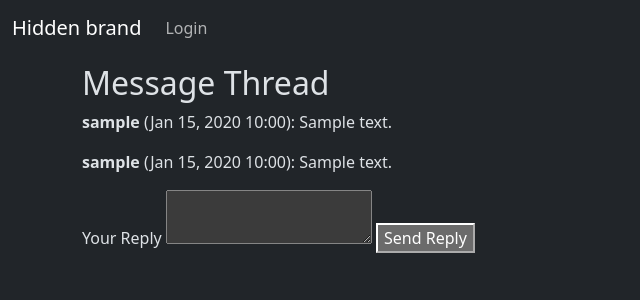
After one commit to ByteRaider/AutotraderSite, a Django app: template listings/templates/listings/message_thread.html in a window 1280 px wide. The commit adds this page. Shown: the top 300 px of the page, without its empty margins (0-640 px from the left). Run offline with Django 3.2, Linux system fonts and the light colour scheme; the template is opened without the code that fills it: most values are stand-ins (such as "Sample title", 1, 10 or a date in 2020); some libraries are stand-ins or nearby versions.

Commit message:
Add message thread

```diff
--- a/listings/forms.py
+++ b/listings/forms.py
@@ -7,12 +7,12 @@ class UserRegisterForm(UserCreationForm):
 
     class Meta:
         model = User
-        fields = ['username', 'email', 'password1', 'password2']
+        fields = ['username', 'email', 'password1', 'password2', 'first_name', 'last_name']
 
 class ListingForm(forms.ModelForm):
     class Meta:
         model = Listing
-        fields = ['seller','make', 'model', 'year', 'mileage', 'condition', 'description', 'price', 'VIN']
+        fields = ['make', 'model', 'year', 'mileage', 'condition', 'description', 'price', 'VIN']
         # Include other fields as necessary
 
 class SearchForm(forms.Form):
--- a/listings/models.py
+++ b/listings/models.py
@@ -53,6 +53,7 @@ class Message(models.Model):
     listing = models.ForeignKey('Listing', on_delete=models.CASCADE, null=True, blank=True)
     content = models.TextField()
     created_at = models.DateTimeField(auto_now_add=True)
+    parent = models.ForeignKey('self', null=True, blank=True, related_name='replies', on_delete=models.CASCADE)
     is_read = models.BooleanField(default=False)
 
     def __str__(self):
--- a/listings/templates/listings/components/navbar.html
+++ b/listings/templates/listings/components/navbar.html
@@ -7,7 +7,7 @@
         <span class="navbar-toggler-icon"></span>
       </button>
       <div class="collapse navbar-collapse" id="navbarTogglerDemo01">
-        <a class="navbar-brand" href="#">Hidden brand</a>
+        <a class="navbar-brand" href="/">Hidden brand</a>
         <ul class="navbar-nav me-auto mb-2 mb-lg-0">
           {% if user.is_authenticated %}
           <li class="nav-item">
--- a/listings/templates/listings/login.html
+++ b/listings/templates/listings/login.html
@@ -21,7 +21,7 @@
                     <form method="post">
                         {% csrf_token %}
                         <div class="mb-3">
-                            <label for="email" class="form-label">Email address</label>
+                            <label for="username class="form-label">Username</label>
                             {{ form.username}}
                         </div>
                         <div class="mb-3">
--- /dev/null
+++ b/listings/templates/listings/message_thread.html
@@ -0,0 +1,29 @@
+{% extends "listings/base.html" %}
+{% block content %}
+<h2>Message Thread</h2>
+
+<!-- Display the main message -->
+<div class="main-message">
+    <p><strong>{{ main_message.sender.username }}</strong> ({{ main_message.created_at|date:"M d, Y H:i" }}): {{ main_message.content }}</p>
+</div>
+
+<!-- Display replies -->
+<div class="replies">
+    {% for reply in replies %}
+        <div class="reply">
+            <p><strong>{{ reply.sender.username }}</strong> ({{ reply.created_at|date:"M d, Y H:i" }}): {{ reply.content }}</p>
+        </div>
+    {% endfor %}
+</div>
+
+<!-- Optional: Form to reply to the main message -->
+<div class="reply-form">
+    <form method="post">
+        {% csrf_token %}
+        <label for="replyContent">Your Reply</label>
+        <textarea id="replyContent" name="reply_content"></textarea>
+        <button type="submit">Send Reply</button>
+    </form>
+</div>
+
+{% endblock %}
--- a/listings/templates/listings/profile.html
+++ b/listings/templates/listings/profile.html
@@ -5,7 +5,8 @@
     <article>
         <header>
         </header>
-        <p>Welcome, {{ user.username }}!</p>
+        <p>Welcome,{% if user.is_authenticated %} {{ user.username }}
+            {% else %} estranger {% endif %}!</p>
     </article>
 
     <article>
--- a/listings/templates/listings/view_messages.html
+++ b/listings/templates/listings/view_messages.html
@@ -7,7 +7,7 @@
         <p><strong>From:</strong> {{ message.sender.username }}</p>
         <p><strong>Content:</strong> {{ message.content }}</p>
     </div>
-    <a href="{% url 'reply_to_message' message.id %}">Reply</a>
+    <a href="{% url 'view_message_thread' message.id %}">Reply</a>
 {% endfor %}
 {% include "listings/components/pagination.html" with page_obj=page_obj %}
 {% endif %}
--- a/listings/urls.py
+++ b/listings/urls.py
@@ -6,7 +6,7 @@ from . import views
 urlpatterns = [
     path('accounts/profile/', views.profile, name='profile'),
     path('login/', auth_views.LoginView.as_view(template_name='listings/login.html'), name='login'),
-    path('logout/', auth_views.LogoutView.as_view(template_name='listings/login.html'), name='logout'),
+    path('logout/', auth_views.LogoutView.as_view(template_name='listings/profile.html'), name='logout'),
     path('register/', views.register, name='register'),
 
     path('', views.listing_list, name='listing_list'),
@@ -22,5 +22,5 @@ urlpatterns = [
     path('messages/send/<int:listing_id>/<int:receiver_id>/', views.send_message, name='send_message'),
     path('messages/', views.view_messages, name='messages'),
     path('messages/reply/<int:message_id>/', views.reply_to_message, name='reply_to_message'),
-
+    path('messages/thread/<int:message_id>/', views.view_message_thread, name='view_message_thread'),
 ]
```
Also changed, not shown: listings/templates/listings/register.html (+7 -1 lines), listings/views.py (+10 -0 lines), listings/migrations/0008_remove_message_is_read_message_parent.py (added), listings/migrations/0009_message_is_read.py (added).
